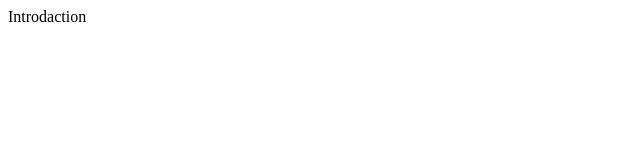
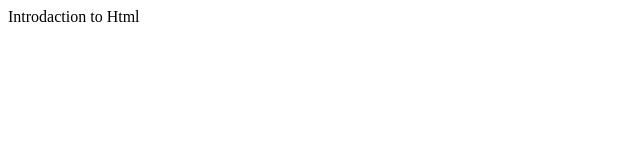
Before and after one commit to Java50OksanaSpivak/html-css-Home-Work, a plain HTML site: page index.html in a window 1280 px wide. Shown: the full height of the page, 0-640 px from the left. Drawn offline with Linux system fonts and the light colour scheme.

Commit message:
adds HTML

```diff
--- a/index.html
+++ b/index.html
@@ -7,6 +7,6 @@
     <title>Document</title>
 </head>
 <body>
-    Introdaction
+    Introdaction to Html
 </body>
 </html>
```
